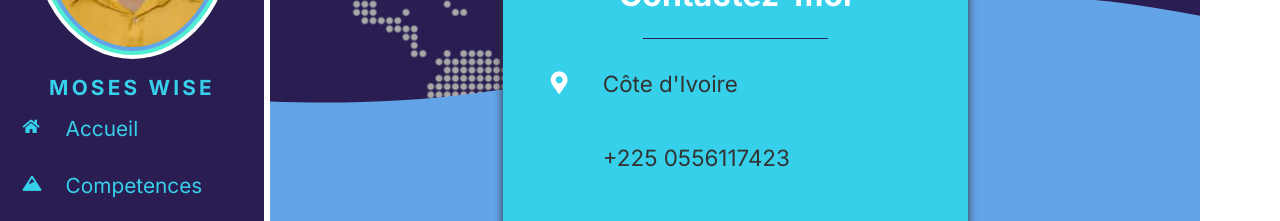
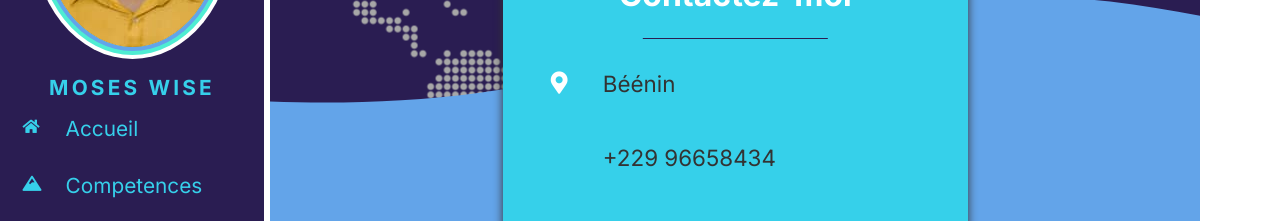
Before and after one commit to githubmoseswise/react-cv, a React (Create React App) app: page /contact in a window 1280 px wide. Shown: the part 198-419 px from the top of the page. Built offline with nearby package versions, Linux system fonts and the light colour scheme; some icons are missing.

Commit message:
update information

```diff
--- a/src/pages/Contact.js
+++ b/src/pages/Contact.js
@@ -13,7 +13,7 @@
                     <ul>
                         <li>
                             <i className="fas fa-map-marker-alt"></i>
-                            <span> Côte d'Ivoire</span>
+                            <span> Béénin</span>
                         </li>
                         <li>
                             <i className="fas fa-mobile-marker-alt"></i>
@@ -21,7 +21,7 @@
                                 <span className="clickInput" onClick={()=>{
                                     alert("Télephone copié !");
                                 }}>
-                                +225 0556117423
+                                +229 96658434
                                 </span>
                             </CopyToClipboard>
                         </li>
--- a/src/pages/Home.js
+++ b/src/pages/Home.js
@@ -10,7 +10,7 @@
                     <h1>AGBOSSAGA Moïse</h1>
                     <h2>Développeur full stack & Mobile</h2>
                     <div className="pdf">
-                        <a href="https://drive.google.com/file/d/16lQeWa_ZbCm0BncVYuj9eNvbS1TfbD3Q/view?usp=sharing" target="_blank" rel="noopener noreferrer">Télécharger CV</a>
+                        <a href="https://drive.google.com/file/d/12De1l6e1a2cDGH3QhC7PkYMB1I7BDyyI/view?usp=drive_link" target="_blank" rel="noopener noreferrer">Télécharger CV</a>
                     </div>
                 </div>
             </div>
```
